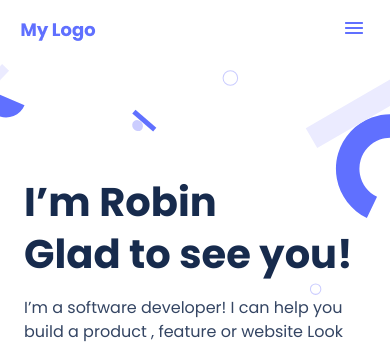
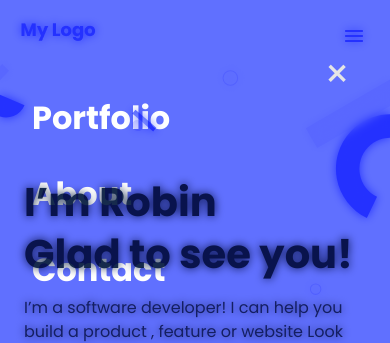
Before and after one commit to robinbenitezmora/Portfolio-Robin-Benitez, a website: page index.html in a window 390 px wide. Both pictures are taken after a click on the link 354 px from the left and 34 px from the top of the page. Shown: the top 343 px of the page. Drawn offline with Linux system fonts and the light colour scheme.

Commit message:
Add lines code in order to end up the 'slide-menu'

```diff
--- a/index.html
+++ b/index.html
@@ -12,6 +12,16 @@
 </head>
 
 <body>
+  <div id="slide_menu">
+    <div>
+      <ul class="items">
+        <li><a class="menu__topics" href="#projects">Portfolio</a></li>
+        <li><a class="menu__topics" href="#about-me">About</a></li>
+        <li><a class="menu__topics" href="#contact">Contact</a></li>
+      </ul>
+    </div>
+    <div><a href="#" class="cls">&times;</a></div>
+  </div>
   <header>
     <div class="header__links">
       <a class="logo" href="#"><img src="./icons/logo.png" alt="header icon"></a>
@@ -226,14 +236,6 @@
         <div class="end-line"><img src="./images/end-line.png" alt="end-line"></div>
       </form>
     </section>
-    <div id="slide_menu" class="slide_menu">
-      <ul class="items">
-        <li><a class="slide_menu__topics" href="#projects">Portfolio</a></li>
-        <li><a class="slide_menu__topics" href="#about-me">About</a></li>
-        <li><a class="slide_menu__topics" href="#contact">Contact</a></li>
-      </ul>
-      <div><a class="cls" href="#">&times;</a></div>
-    </div>
   </main>
   <script src="./main.js"></script>
 </body>
--- a/main.js
+++ b/main.js
@@ -0,0 +1,15 @@
+const openSlideMenu = document.querySelector('.menu');
+const closeSlideMenu = document.querySelector('.cls');
+const closeNav = document.querySelector('.items');
+
+openSlideMenu.addEventListener('click', () => {
+    document.getElementById('slide_menu').classList.add('active');
+});
+
+closeSlideMenu.addEventListener('click', () => {
+    document.getElementById('slide_menu').classList.remove('active');
+});
+
+closeNav.addEventListener('click', () => {
+    document.getElementById('slide_menu').classList.remove('active');
+});
--- a/style.css
+++ b/style.css
@@ -13,33 +13,8 @@ header {
   padding: 1rem 1.5rem;
 }
 
-.slide_menu {
-  display: flex;
-  flex-direction: row;
-  justify-content: space-between;
-  align-items: flex-start;
-  background-color: #6070ff;
-
-}
-.slide_menu .slide_menu__topics {
-  color: #fff;
-  justify-content: space-between;
-  padding: 2rem;
-  align-content: flex-start;
-}
-
-.cls {
-  font-size: 2rem;
-  margin: 2rem;
-  color: #fff;
-}
-
-.items {
-  display: flex;
-  flex-direction: column;
-  justify-content: center;
-  align-items: center;
-  margin-bottom: 1rem;
+#slide_menu {
+  display: none;
 }
 
 .header__links {
@@ -151,8 +126,8 @@ p {
   width: 100%;
   height: auto;
   animation-name: movement;
-  animation-duration: 5s;
-  animation-iteration-count: 3;
+  animation-duration: 1.5s;
+  animation-iteration-count: 2;
   animation-direction: alternate;
   animation-timing-function: ease-in-out;
 }
@@ -163,7 +138,7 @@ p {
   }
 
   100% {
-    transform: scale(1.5);
+    transform: scale(1.1);
   }
 }
 
@@ -533,6 +508,91 @@ textarea:valid {
   }
 }
 
+@media screen and (max-width: 768px) {
+  #slide_menu {
+    display: flex;
+    flex-direction: row;
+    backdrop-filter: blur(5px);
+    justify-content: space-between;
+    align-items: flex-start;
+    height: 336rem;
+    width: 100%;
+    position: absolute;
+    top: 0;
+    left: -90rem;
+    background: #6070ff;
+    transition: all 1000ms linear;
+    padding-top: 6rem;
+    padding-left: 2rem;
+    mix-blend-mode: multiply;
+  }
+
+  #slide_menu.active {
+    left: 0;
+    pointer-events: auto;
+  }
+
+  .cls {
+    position: absolute;
+    top: 4rem;
+    right: 2.5rem;
+    font-family: 'Poppins', sans-serif;
+    font-style: normal;
+    font-size: 2.5rem;
+    line-height: 1.25rem;
+    color: #e5e5e5;
+    text-decoration: none;
+  }
+
+  .menu {
+    display: flex;
+    flex-direction: row;
+    height: 2.5rem;
+    justify-content: space-between;
+    align-items: center;
+    font-family: 'Poppins', sans-serif;
+    font-style: normal;
+    font-weight: 500;
+    font-size: 15px;
+    line-height: 1.25rem;
+  }
+
+  .menu__icon {
+    position: absolute;
+    top: 2rem;
+    right: 2rem;
+    transform: scale(1);
+  }
+
+  .items {
+    display: flex;
+    flex-direction: column;
+    justify-content: start;
+    align-items: flex-start;
+    list-style: none;
+    gap: 2rem;
+  }
+
+  .menu__topics {
+    display: flex;
+    justify-content: start;
+    align-items: center;
+    font-family: 'Poppins', sans-serif;
+    font-style: normal;
+    font-weight: 600;
+    font-size: 32px;
+    line-height: 44px;
+    text-decoration: none;
+    color: #fff;
+    list-style: none;
+  }
+
+  .menu__icon.active {
+    left: 0;
+    pointer-events: auto;
+  }
+}
+
 @media screen and (min-width: 768px) {
   .projects {
     display: flex;
```
